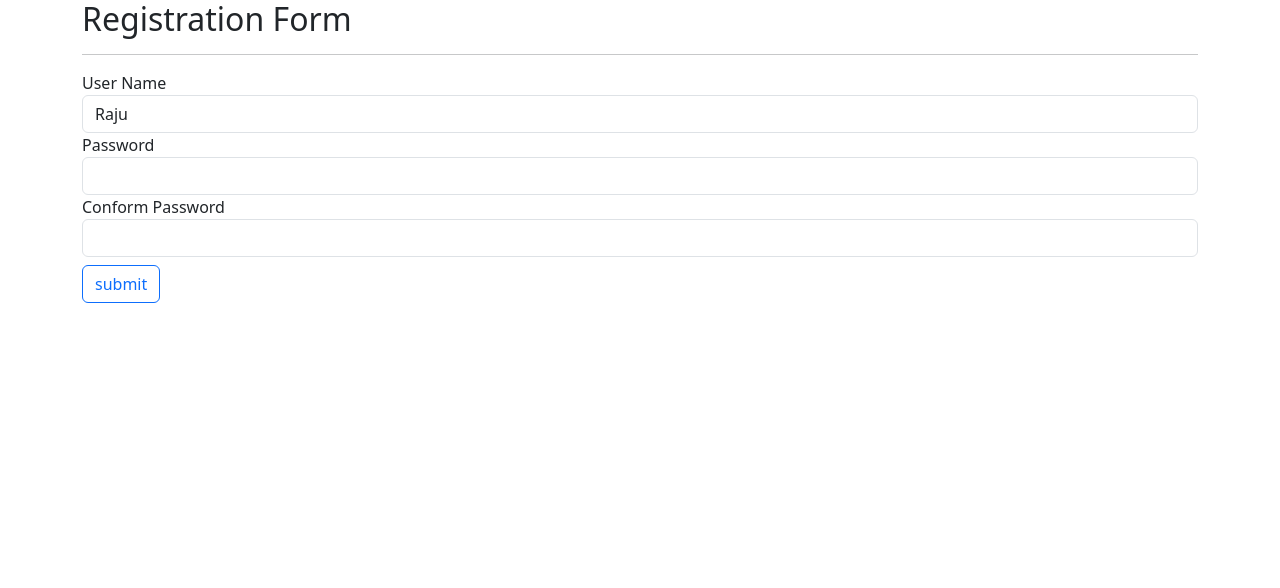
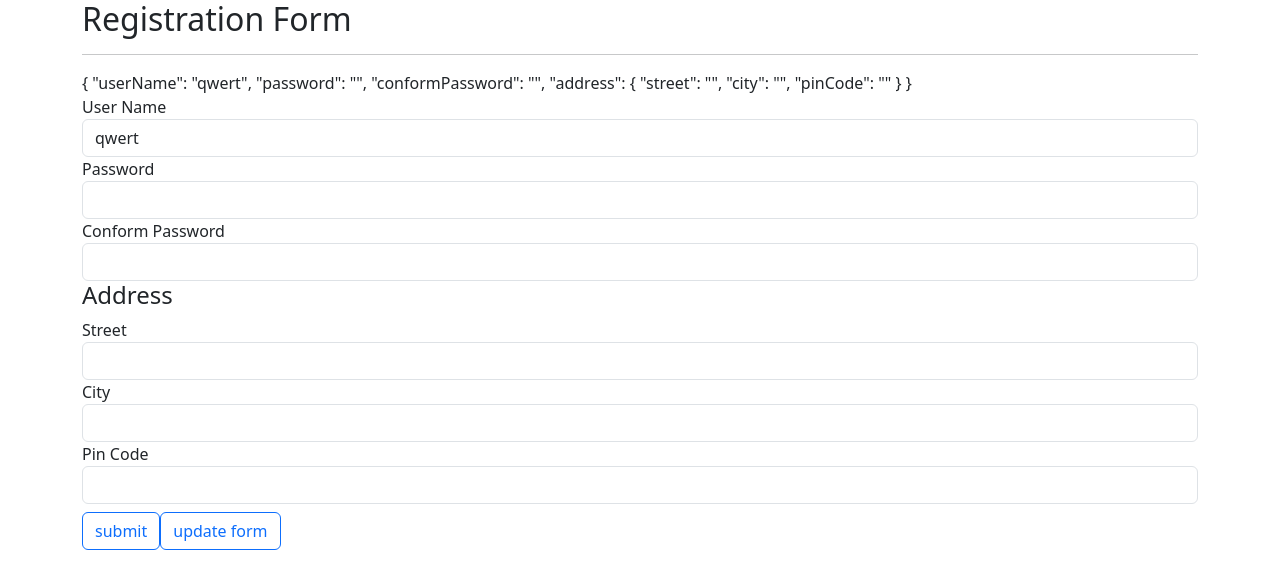
Before and after one commit to rtalari1999/notes, an Angular app: page / in a window 1280 px wide. Shown: the top 588 px of the page. Built offline with nearby package versions, Linux system fonts and the light colour scheme.

Commit message:
reactive forms

```diff
--- a/src/app/app.component.html
+++ b/src/app/app.component.html
@@ -36,11 +36,13 @@
   <hr/>
 
 
-  <form [formGroup]="registrationForm">
-    <!-- {{ registrationForm.get}} -->
+  <form [formGroup]="registrationForm" (ngSubmit)="onSubmit()">
+    {{ registrationForm.value | json}}
     <div class="form-group">
       <label>User Name</label>
-      <input type="text"  class="form-control" formControlName="userName"/>
+      <input [class.is-invalid]="registrationForm.get('userName')?.invalid && registrationForm.get('userName')?.touched"
+      type="text"  class="form-control" formControlName="userName"/>
+      <small [class.d-none]="registrationForm.get('userName')?.valid && registrationForm.get('userName')?.touched" class="invalid-feedback">Name is required</small>
     </div>
     <div class="form-group">
       <label>Password</label>
@@ -50,8 +52,25 @@
     <label>Conform Password</label>
     <input type="password" class="form-control" formControlName="conformPassword"/>
 </div>
+<h4>Address</h4>
+<div formGroupName="address">
+  <div class="form-group">
+    <label>Street</label>
+    <input
+      type="text" class="form-control" formControlName="street" />
+  </div>
+  <div class="form-group">
+    <label>City</label>
+    <input type="text" class="form-control" formControlName="city" />
+  </div>
+  <div class="form-group">
+    <label>Pin Code</label>
+    <input type="text" class="form-control" formControlName="pinCode" />
+  </div>
+</div>
 <div class="from-group mt-2">
   <button class="btn btn-outline-primary" type="submit">submit</button>
+  <button class="btn btn-outline-primary" type="button" (click)="updateRegistrationForm()">update form</button>
 </div>
   </form>
 </div>
--- a/src/app/app.component.ts
+++ b/src/app/app.component.ts
@@ -1,6 +1,6 @@
 import { CommonModule } from '@angular/common';
 import { Component } from '@angular/core';
-import { FormControl, FormGroup, FormsModule , ReactiveFormsModule} from '@angular/forms';
+import { FormBuilder, FormControl, FormGroup, FormsModule , ReactiveFormsModule, Validators} from '@angular/forms';
 import { RouterOutlet } from '@angular/router';
 
 export class User{
@@ -26,11 +26,46 @@ export class AppComponent {
   //   console.log('______onsubmit', this.userDetails);
 
   // }
+  constructor(private fb: FormBuilder){}
 
 
-  registrationForm = new FormGroup({
-    userName : new FormControl('Raju') ,
-    password:  new FormControl(''),
-    conformPassword:  new FormControl('')
+  registrationForm = this.fb.group({
+    userName: ['qwert', Validators.required],
+    password: [''],
+    conformPassword: [''],
+    address: this.fb.group({
+      street: [''],
+      city: [''],
+      pinCode: ['']
+    })
   })
+
+  onSubmit(){
+    console.log('_____________registrationForm', this.registrationForm.value);
+  }
+
+ updateRegistrationForm(){
+  this.registrationForm.patchValue({
+    userName: "qwert",
+    password:  "qwert",
+    conformPassword:  "qwert"
+
+ })
+
+
+
+  // registrationForm = new FormGroup({
+  //   userName : new FormControl('Raju', Validators.required) ,
+  //   password:  new FormControl(''),
+  //   conformPassword:  new FormControl('')
+  // })
 }
+}
+
+
+/****
+ *
+ * fName
+ * lName
+ * address, city, state, pincode
+ */
```
